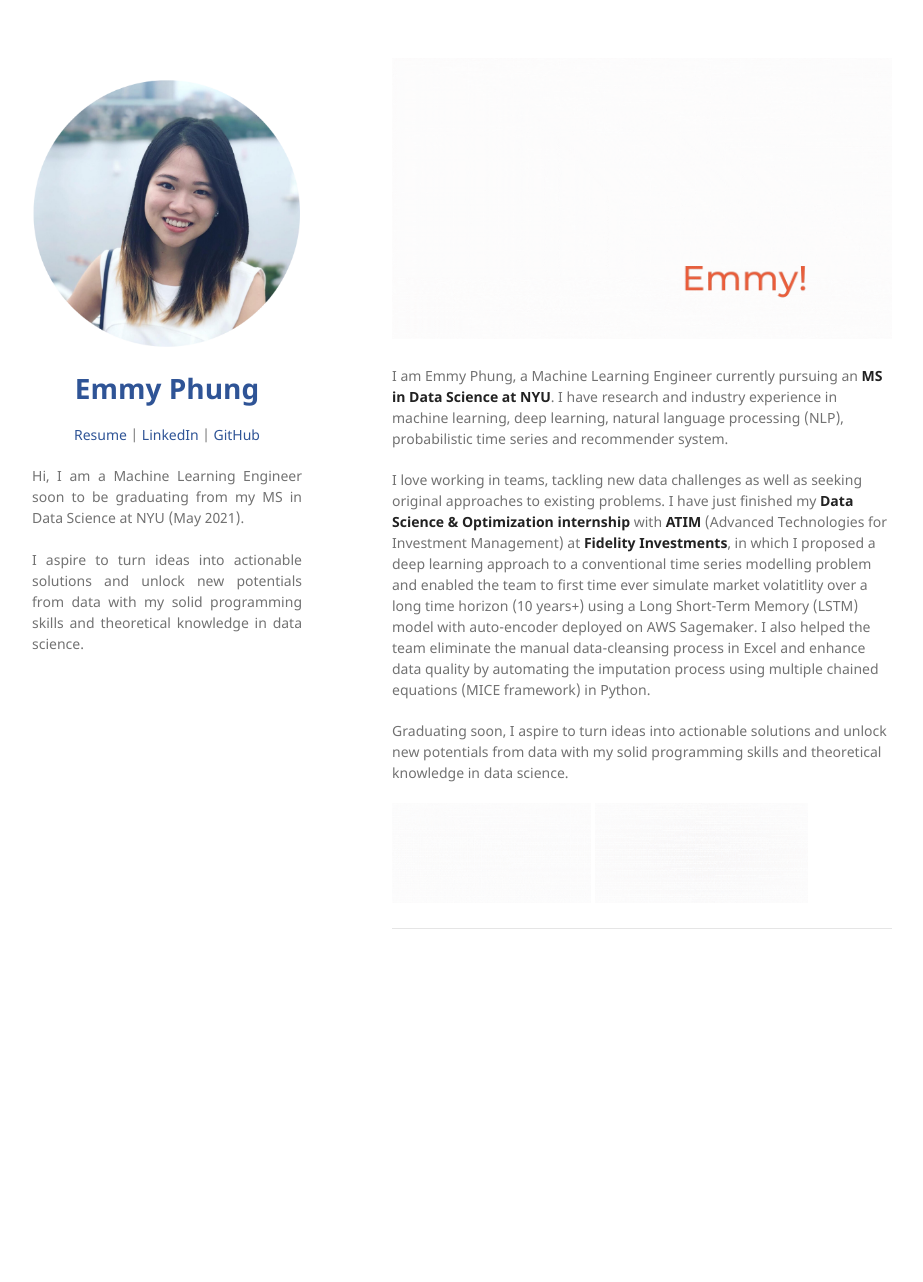
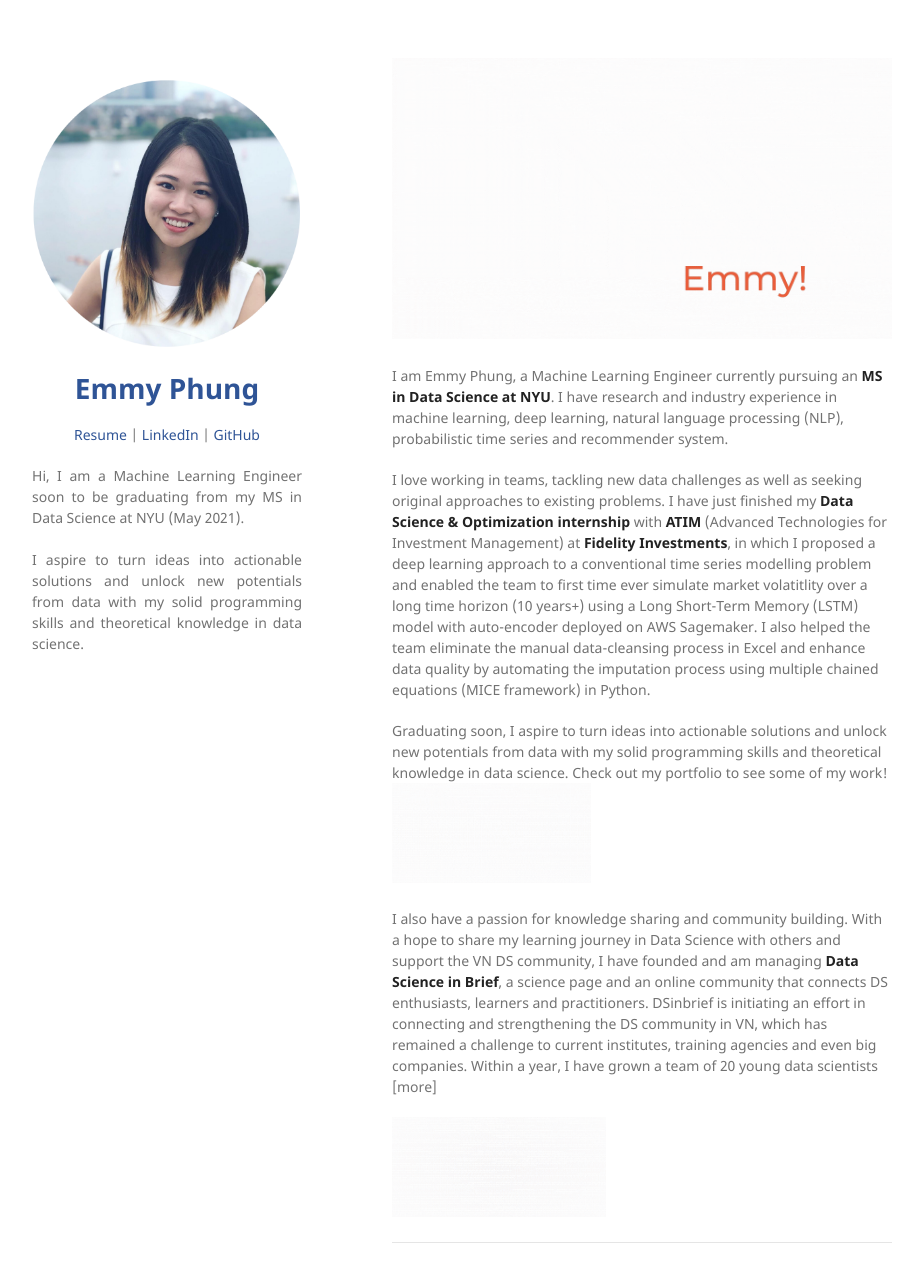
Before and after one commit to Emmyphung/emmyphung.github.io, a Jekyll site: the page built from index.md, in a window 1280 px wide and 1313 px high. Shown: the top 1282 px of the window, without its empty margins (178-1101 px from the left). Built offline with Jekyll 4.4.1, drawn with Linux system fonts in a browser that asks for light colours; our own code applies the rules of GitHub Pages for plain Markdown files.

Commit message:
Update index.md

```diff
--- a/index.md
+++ b/index.md
@@ -5,8 +5,12 @@ I am Emmy Phung, a Machine Learning Engineer currently pursuing an **MS in Data
 I love working in teams, tackling new data challenges as well as seeking original approaches to existing problems. I have just finished my **Data Science & Optimization internship** with **ATIM** (Advanced Technologies for Investment Management) at **Fidelity Investments**, in which I proposed a deep learning approach to a conventional time series modelling problem and enabled the team to first time ever simulate market volatitlity over a long time horizon (10 years+) using a Long Short-Term Memory (LSTM) model with auto-encoder deployed on AWS Sagemaker. I also helped the team eliminate the manual data-cleansing process in Excel and enhance data quality by automating the imputation process using multiple chained equations (MICE framework) in Python.
 
 Graduating soon, I aspire to turn ideas into actionable solutions and unlock new potentials from data with my solid programming skills and theoretical knowledge in data science.
+Check out my portfolio to see some of my work!
+[<img src="images/portfolio2.gif" height="100" />](sections/portfolio.md)
 
-[<img src="images/portfolio2.gif" height="100" />](sections/portfolio.md)
+I also have a passion for knowledge sharing and community building. With a hope to share my learning journey in Data Science with others and support the VN DS community, I have founded and am managing **Data Science in Brief**, a science page and an online community that connects DS enthusiasts, learners and practitioners. DSinbrief is initiating an effort in connecting and strengthening the DS community in VN, which has remained a challenge to current institutes, training agencies and even big companies.
+Within a year, I have grown a team of 20 young data scientists [more]
+
 [<img src="images/leadership2.gif" height="100" />](sections/dsinbrief.md)
 
 ---
```
